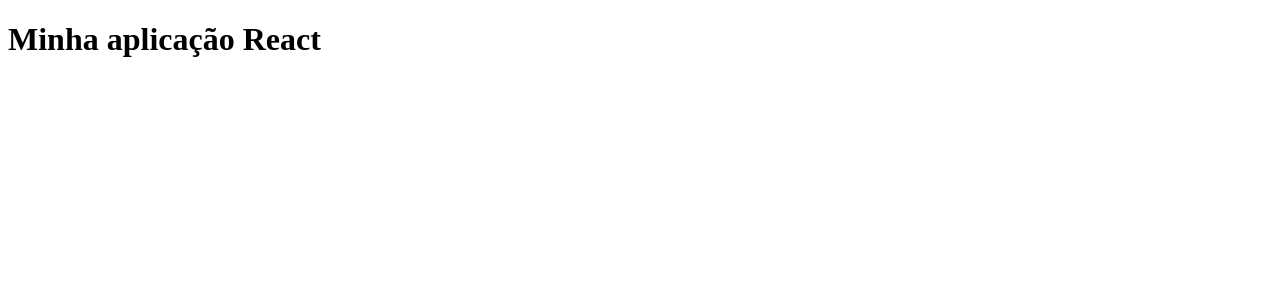
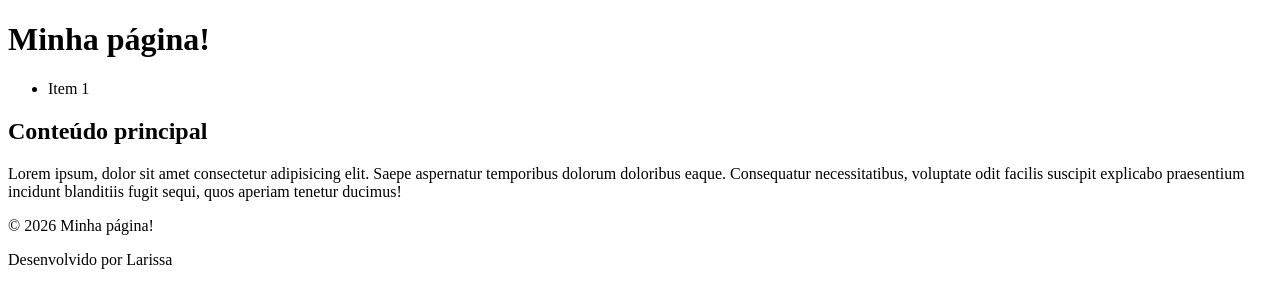
Before and after one commit to 1TDSPF-26/front-2sem-aula-10, a React (Vite) app in the folder my-app/: page / in a window 1280 px wide. Shown: the top 308 px of the page. Built offline with nearby package versions, Linux system fonts and the light colour scheme.

Commit message:
feat: Componentes funcionais criados e integrados ao APP. Cabecalho, Conteudo e Rodape.

```diff
--- a/my-app/src/App.tsx
+++ b/my-app/src/App.tsx
@@ -1,7 +1,13 @@
+import Cabecalho from "./components/Cabecalho/Cabecalho";
+import Conteudo from "./components/Conteudo/Conteudo";
+import Rodape from "./components/Rodape/Rodape";
+
 export default function App() {
   return (
-    <main>
-      <h1>Minha aplicação React</h1>
-    </main>
-  )
+    <div>
+      <Cabecalho />
+      <Conteudo />
+      <Rodape />
+    </div>
+  );
 }
--- /dev/null
+++ b/my-app/src/components/Cabecalho/Cabecalho.tsx
@@ -0,0 +1,12 @@
+export default function Cabecalho() {
+  return (
+    <header>
+      <h1>Minha página!</h1>
+      <nav>
+        <ul>
+            <li>Item 1</li>
+        </ul>
+      </nav>
+    </header>
+  );
+}
--- /dev/null
+++ b/my-app/src/components/Conteudo/Conteudo.tsx
@@ -0,0 +1,12 @@
+export default function Conteudo() {
+  return (
+    <main>
+      <section>
+        <h2>Conteúdo principal</h2>
+        <p>Lorem ipsum, dolor sit amet consectetur adipisicing elit. Saepe aspernatur temporibus dolorum doloribus eaque.
+        Consequatur necessitatibus, voluptate odit facilis suscipit explicabo praesentium incidunt blanditiis fugit sequi,
+        quos aperiam tenetur ducimus!</p>
+      </section>
+    </main>
+  );
+}
--- /dev/null
+++ b/my-app/src/components/Rodape/Rodape.tsx
@@ -0,0 +1,8 @@
+export default function Rodape() {
+    return (
+        <footer>
+            <p>© 2026 Minha página!</p>
+            <p>Desenvolvido por Larissa</p>
+        </footer>
+    )
+}
```
